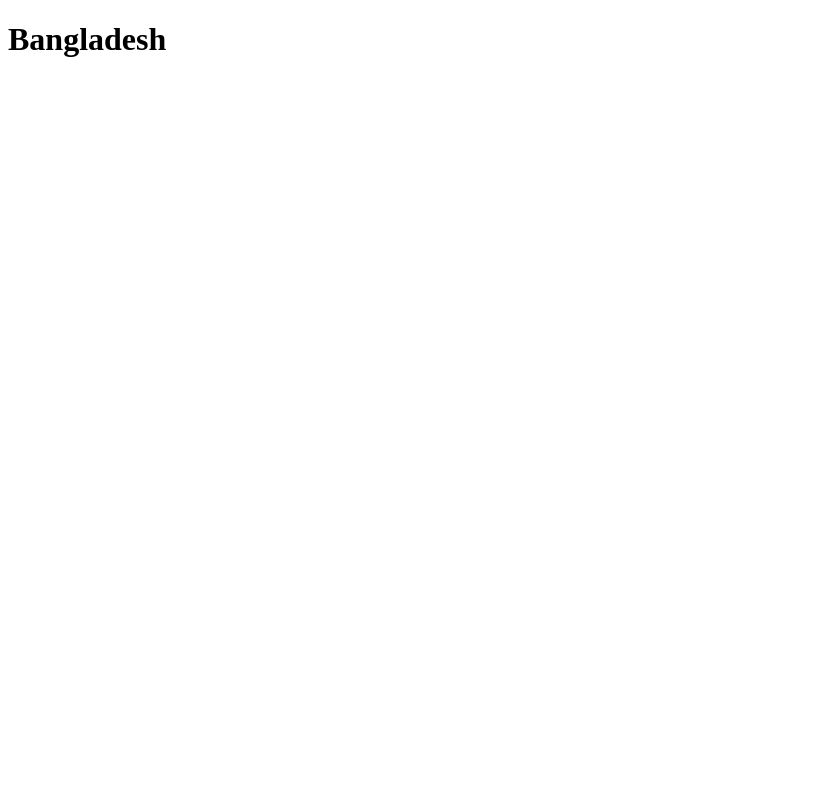
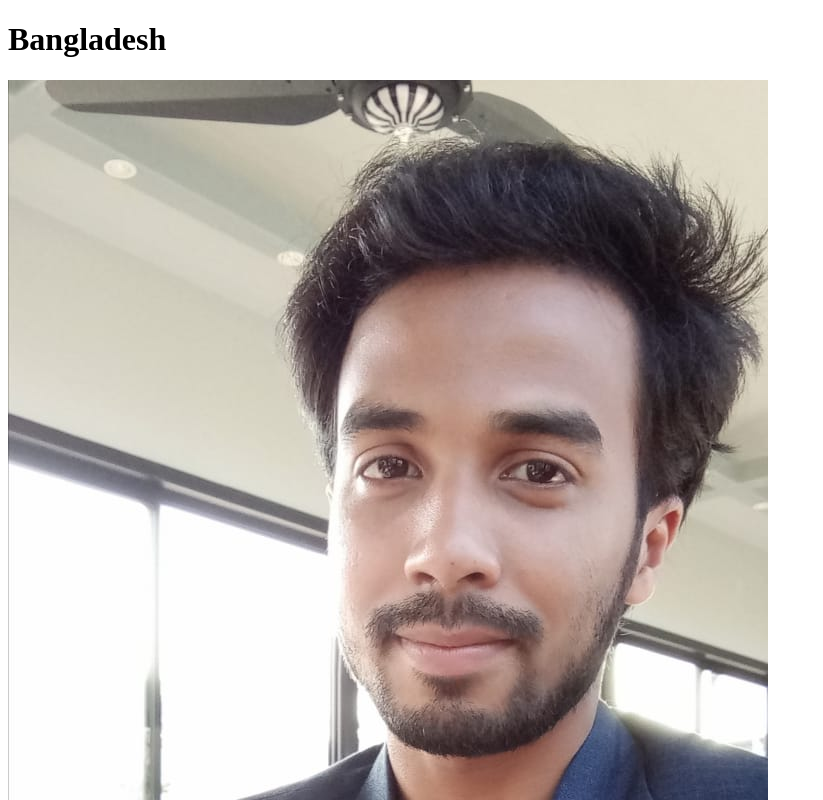
Before and after one commit to ibrahimhossain01752/my-mobile-repo, a plain HTML site: page index.html in a window 1280 px wide. Shown: the top 800 px of the page, without its empty margins (0-823 px from the left). Drawn offline with Linux system fonts and the light colour scheme.

Commit message:
added ebu

```diff
--- a/index.html
+++ b/index.html
@@ -8,5 +8,6 @@
 </head>
 <body>
     <h1>Bangladesh</h1>
+    <img src="74.jpeg" alt="">
 </body>
 </html>
```
Also changed, not shown: 74.jpeg (added).
